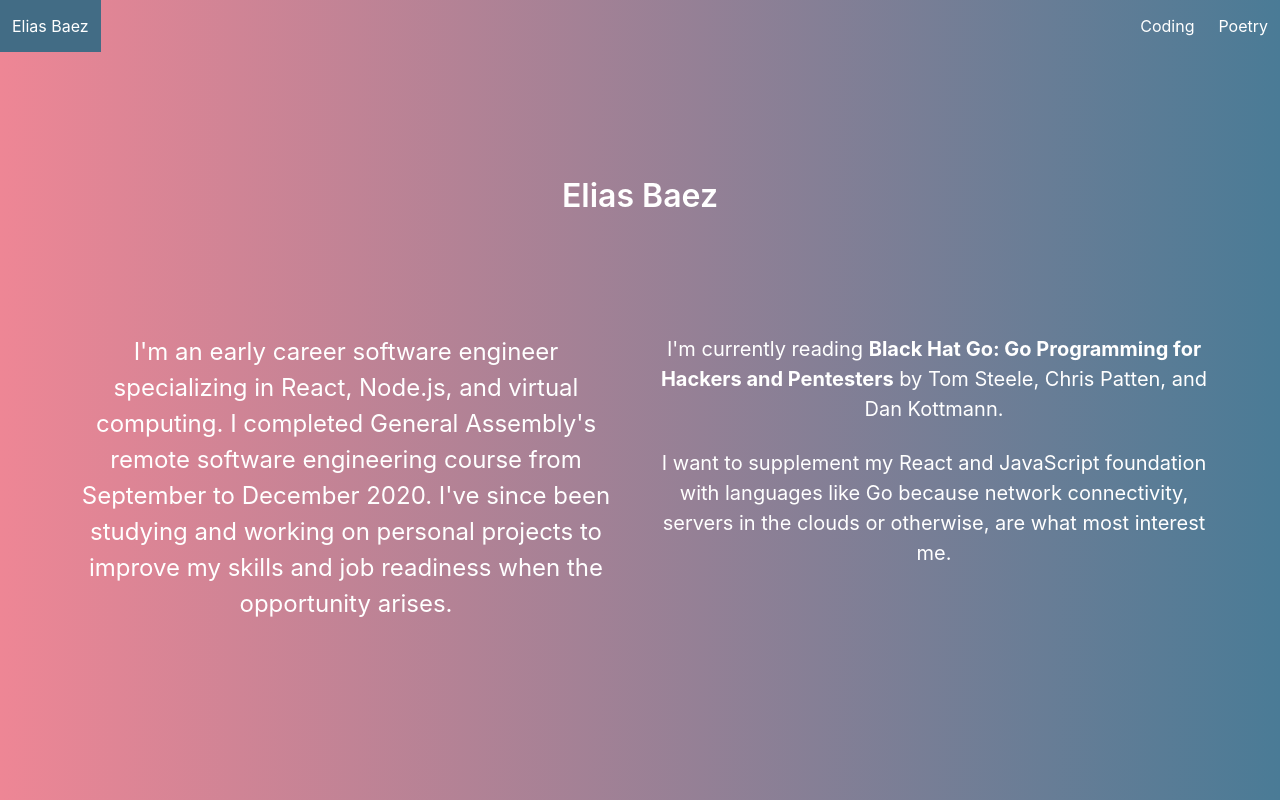
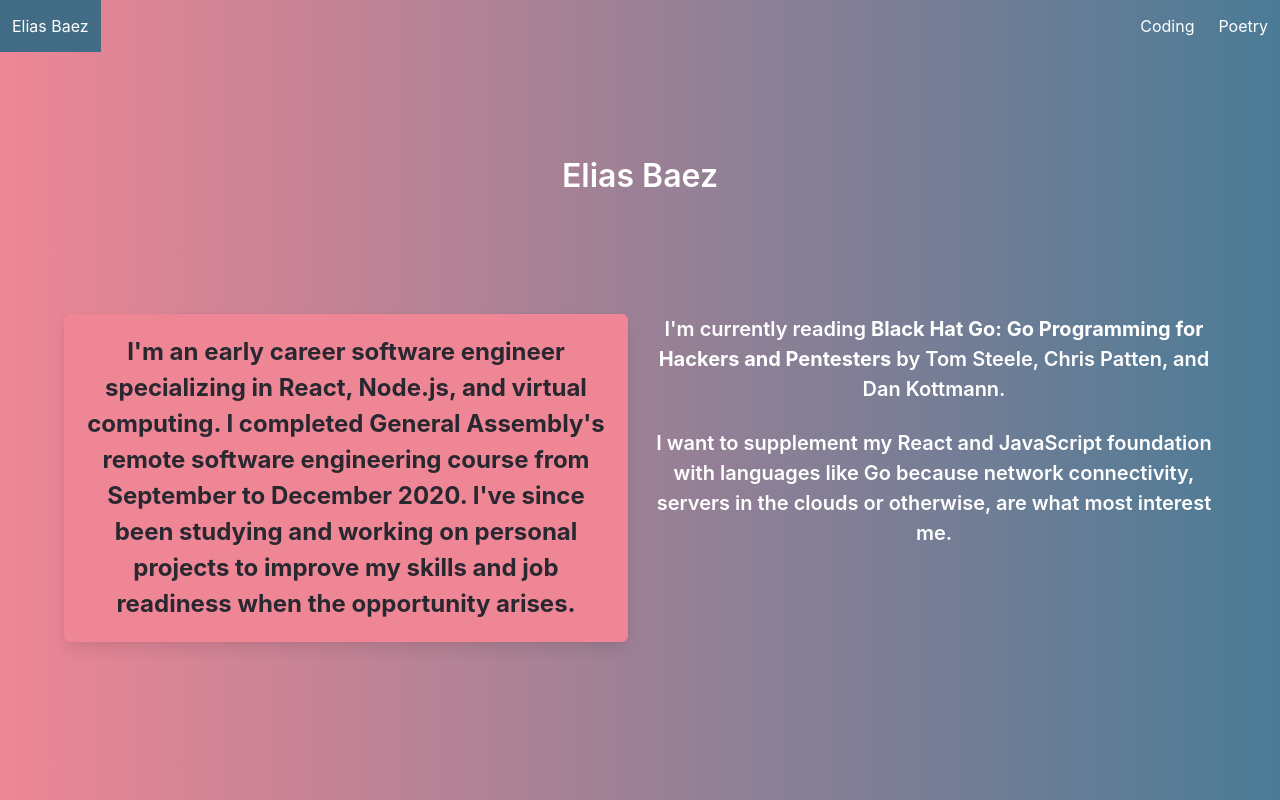
Before and after one commit to baezus/website-redux, a React (Create React App) app in the folder client/: page / in a window 1280 px wide. Both pictures are taken after a click on the button "coding". Built offline with nearby package versions, Linux system fonts and the light colour scheme.

Commit message:
More styling.

```diff
--- a/client/src/components/LeftActive.js
+++ b/client/src/components/LeftActive.js
@@ -2,9 +2,8 @@ import React from 'react';
 
 const LeftActive = () => {
   return (
-    <div>
-      <p className="is-size-4">I'm an early career software engineer specializing in React, Node.js, and virtual computing. I completed General Assembly's remote software engineering course from September to December 2020. I've since been studying and working on personal projects to improve my skills and job readiness when the opportunity arises.</p>
-
+    <div className="box">
+      <p className="is-size-4 has-text-weight-bold">I'm an early career software engineer specializing in React, Node.js, and virtual computing. I completed General Assembly's remote software engineering course from September to December 2020. I've since been studying and working on personal projects to improve my skills and job readiness when the opportunity arises.</p>
     </div>
   )
 }
--- a/client/src/components/LeftSupport.js
+++ b/client/src/components/LeftSupport.js
@@ -4,7 +4,7 @@ const LeftSupport = () => {
 
   return (
     <div>
-      <p className="is-size-5">This is a poem called <strong>"Skin in the Game."</strong> It has been printed in Mantis magazine, and in the Amherst College alumni magazine.</p>
+      <p className="is-size-5 has-font-weight-semibold">This is a poem called <strong>"Skin in the Game."</strong> It has been printed in Mantis magazine, and in the Amherst College alumni magazine.</p>
     </div>
   )
 
--- a/client/src/components/RightActive.js
+++ b/client/src/components/RightActive.js
@@ -3,7 +3,7 @@ import React from 'react';
 const RightActive = () => {
 
   return (
-    <div>
+    <div className="box">
       <p className="is-size-4">I found a book on Triangle Street -- <br/>
       I, eighteen, was passing by. <br/>
       Page three spelled out a unicorn <br/>
--- a/client/src/components/RightSupport.js
+++ b/client/src/components/RightSupport.js
@@ -4,8 +4,8 @@ const RightSupport = () => {
 
   return (
     <div className="is-justify-content-right">
-      <p className="is-size-5">I'm currently reading <strong>Black Hat Go: Go Programming for Hackers and Pentesters</strong> by Tom Steele, Chris Patten, and Dan Kottmann.</p><br/>
-      <p className="is-size-5">I want to supplement my React and JavaScript foundation with languages like Go because network connectivity, servers in the clouds or otherwise, are what most interest me.</p>
+      <p className="is-size-5 has-text-weight-semibold">I'm currently reading <strong>Black Hat Go: Go Programming for Hackers and Pentesters</strong> by Tom Steele, Chris Patten, and Dan Kottmann.</p><br/>
+      <p className="is-size-5 has-text-weight-semibold">I want to supplement my React and JavaScript foundation with languages like Go because network connectivity, servers in the clouds or otherwise, are what most interest me.</p>
     </div>
   )
 
--- a/client/src/styles/variables.scss
+++ b/client/src/styles/variables.scss
@@ -8,3 +8,10 @@ $link: #ee8695;
 
 // $primary-dark: transparent;
 // $primary-light: transparent;
+
+$title-color: $info;
+$body-color: $info;
+$strong-color: $success;
+
+$box-color: $dark;
+$box-background-color: $link;
```
Also changed, not shown: 1 other file (tests, documents, lock files or other folders).
